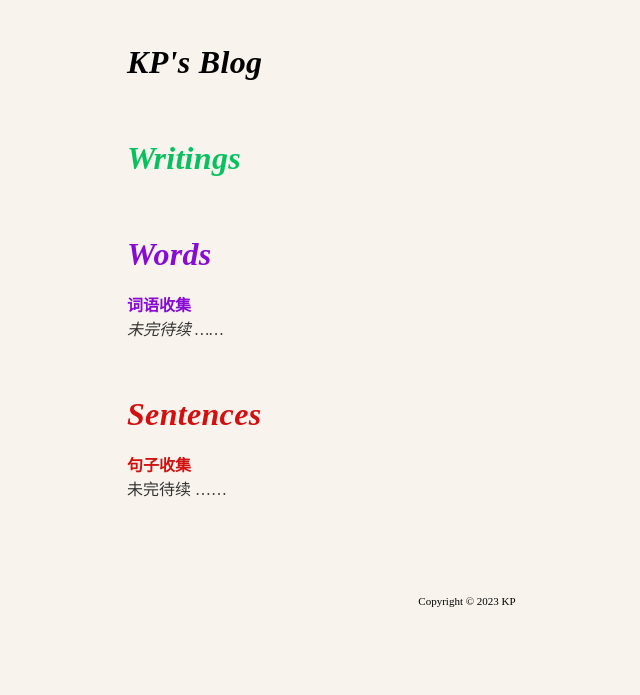
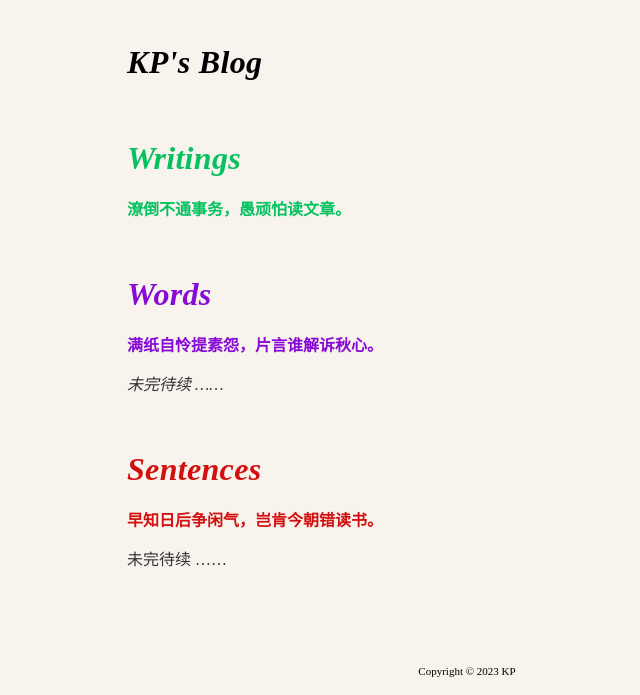
Before and after one commit to catfrank/blogsite, a Django app: page /index/ in a window 1280 px wide. Shown: the part 134-829 px from the top of the page, without its empty margins (173-813 px from the left). Before the commit the page ends 741 px from the top, so only its background shows below. Run offline with Django 4.2, Linux system fonts and the light colour scheme; data that the repository does not hold is empty; some libraries are stand-ins or nearby versions.

Commit message:
23-05-06

```diff
--- a/blog/admin.py
+++ b/blog/admin.py
@@ -1,4 +1,6 @@
 from django.contrib import admin
+from django.db import models
+from django.forms import Textarea
 
 from .models import Words, Sentences, Tags, ArticleType, Articles
 
@@ -25,4 +27,7 @@ class ArticleType(admin.ModelAdmin):
 
 @admin.register(Articles)
 class ArticlesAdmin(admin.ModelAdmin):
+    formfield_overrides = {
+        models.TextField: {'widget': Textarea(attrs={'rows':150, 'cols':150})},
+    }
     list_display = ("id", "title", "created", "is_deleted", "article_type")
--- a/blog/views.py
+++ b/blog/views.py
@@ -13,8 +13,8 @@ def index(request):
     context = {
         'articles_all': articles,
         'tags_all': Tags.objects.all(),
-        'words_all': Words.objects.order_by('?')[:2],
-        'sentences_all': Sentences.objects.order_by('?')[:15],
+        'words_all': Words.objects.order_by('?')[:7],
+        'sentences_all': Sentences.objects.order_by('?')[:7],
     }
     return render(request, 'index.html', context)
 
--- a/templates/home.html
+++ b/templates/home.html
@@ -16,7 +16,7 @@
 <main>
     <section id="hero">
         <div class="content">
-            <h1>Free Floating</h1>
+            <h1></h1>
             <p>1984年，美国宇航员 Bruce McCandless 为测试「机动载人装置」，<br>走出「挑战者号」宇宙飞船，成为第一位脱离航天器在太空中行走的宇航员。</p>
             <p>NASA 将这张照片命名为「Free Floating」</p>
         </div>
--- a/templates/index.html
+++ b/templates/index.html
@@ -19,6 +19,7 @@
             <a href="{% url 'writings' %}" style="text-decoration: none;">
                 <h2 class="chapter-2">Writings</h2>
             </a>
+            <p class="no-margin" style="color: #07c160; margin-bottom: 15px;"><b>潦倒不通事务，愚顽怕读文章。</b></p>
             <ul style="padding: 0px; list-style: none;">
                 {% for article in articles_all %}
                     {% if article.article_type_id == 2 %}
@@ -40,7 +41,7 @@
             <a href="{% url 'words' %}" style="text-decoration: none;">
                 <h2 class="capter-3">Words</h2>
             </a>
-            <p class="no-margin" style="color: #870ad5;"><b>词语收集</b></p>
+            <p class="no-margin" style="color: #870ad5; margin-bottom: 15px;"><b>满纸自怜提素怨，片言谁解诉秋心。</b></p>
             <ul style="padding: 0px; list-style: none;">
                 {% for word in words_all %}
                     <li style="display: flex; margin-bottom: 12px;">
@@ -48,7 +49,7 @@
                             <strong>
                                 <a class="title-3" href="#" onclick="return false"># {{ word.word_title }}</a>
                             </strong>
-                            <!-- &nbsp;&nbsp;&nbsp;{{ word.word_detail|slice:":80" }}...... -->
+                            <!-- {{ word.word_detail|slice:":80" }}...... -->
                             &nbsp;&nbsp;&nbsp;{{ word.word_detail }}
                         </span>
                     </li>
@@ -66,7 +67,7 @@
             <a href="{% url 'sentences' %}" style="text-decoration: none;">
                 <h2 class="capter-4">Sentences</h2>
             </a>
-            <p class="no-margin" style="color: #d21010;"><b>句子收集</b></p>
+            <p class="no-margin" style="color: #d21010; margin-bottom: 15px;"><b>早知日后争闲气，岂肯今朝错读书。</b></p>
             <ul style="padding: 0px; list-style: none;">
                 {% for sentence in sentences_all %}
                     <li style="display: flex; margin-bottom: 12px;">
```
